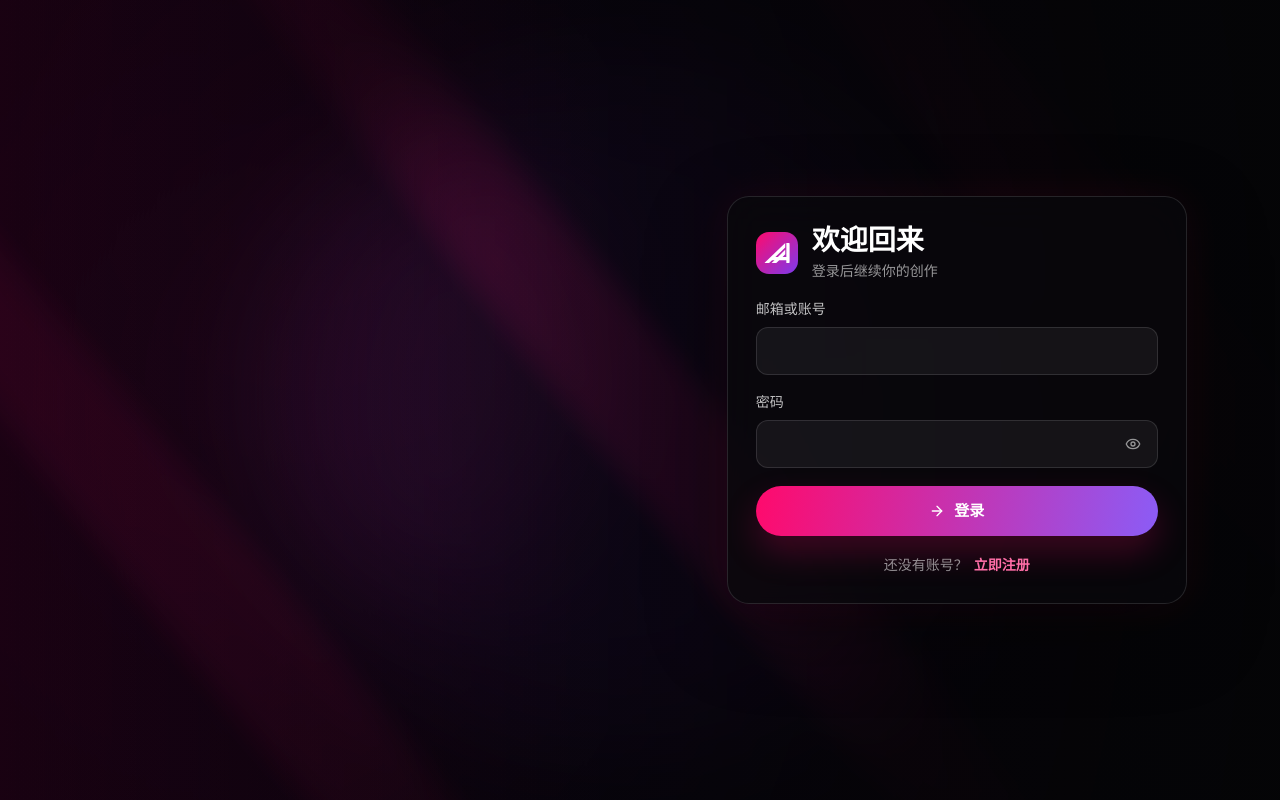
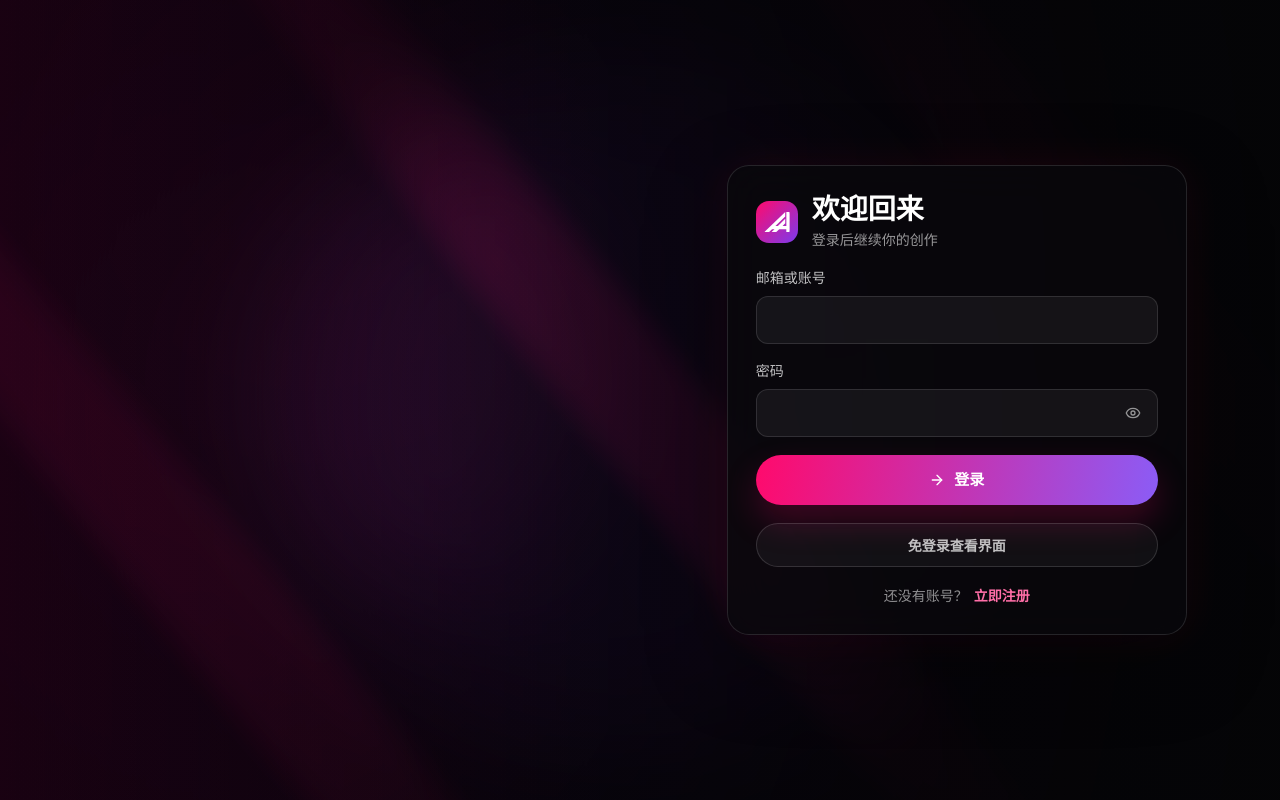
Before and after one commit to jike072-collab/new-jiemian, a Next.js app: page /login in a window 1280 px wide. Built offline with nearby package versions, Linux system fonts and the light colour scheme; no server answers.

Commit message:
ui(auth): add 3107 guest preview entry

```diff
--- a/src/app/globals.css
+++ b/src/app/globals.css
@@ -1613,6 +1613,7 @@
 
   .auth-password__toggle:focus-visible,
   .auth-submit:focus-visible,
+  .auth-guest-link:focus-visible,
   .auth-switch a:focus-visible {
     outline: 2px solid rgba(255, 10, 108, 0.86);
     outline-offset: 2px;
@@ -1679,6 +1680,34 @@
     opacity: 0.72;
   }
 
+  .auth-guest-link {
+    position: relative;
+    z-index: 1;
+    display: inline-flex;
+    height: 44px;
+    align-items: center;
+    justify-content: center;
+    border: 1px solid rgba(255, 255, 255, 0.14);
+    border-radius: 999px;
+    background: rgba(255, 255, 255, 0.045);
+    color: rgba(255, 255, 255, 0.74);
+    font-size: 14px;
+    font-weight: 650;
+    text-decoration: none;
+    transition:
+      border-color var(--motion-fast),
+      background var(--motion-fast),
+      color var(--motion-fast),
+      transform var(--motion-instant);
+  }
+
+  .auth-guest-link:hover {
+    transform: translateY(-1px);
+    border-color: rgba(255, 10, 108, 0.42);
+    background: rgba(255, 10, 108, 0.1);
+    color: #fff;
+  }
+
   .auth-switch {
     position: relative;
     z-index: 1;
--- a/src/components/customer-login.tsx
+++ b/src/components/customer-login.tsx
@@ -280,6 +280,12 @@ export function CustomerLogin({ initialMode = "login" }: CustomerLoginProps) {
               {loading ? (isLogin ? "正在登录" : "正在注册") : success ? "已完成" : isLogin ? "登录" : "注册"}
             </button>
 
+            {isLogin ? (
+              <Link href="/?preview=1" className="auth-guest-link">
+                免登录查看界面
+              </Link>
+            ) : null}
+
             <p className="auth-switch">
               {isLogin ? "还没有账号？" : "已有账号？"}
               <Link
--- a/src/components/studio-app.tsx
+++ b/src/components/studio-app.tsx
@@ -328,6 +328,7 @@ async function jsonFetch<T>(url: string, options?: RequestInit): Promise<T> {
 
 export function StudioApp() {
   const router = useRouter();
+  const [previewMode, setPreviewMode] = useState(false);
   const [activeWorkspaceToolId, setActiveWorkspaceToolId] = useState<WorkspaceToolId>("image");
   const [providers, setProviders] = useState<EnabledProviders>({ image: [], video: [] });
   const [providersLoading, setProvidersLoading] = useState(true);
@@ -553,6 +554,10 @@ export function StudioApp() {
     await refreshSession();
   }, [refreshSession]);
 
+  useEffect(() => {
+    setPreviewMode(new URLSearchParams(window.location.search).get("preview") === "1");
+  }, []);
+
   const refreshLibrary = useCallback(async () => {
     setLibraryLoading(true);
     setLibraryError("");
@@ -1166,10 +1171,10 @@ export function StudioApp() {
   }, [checkVideoUpscaleAvailability]);
 
   useEffect(() => {
-    if (!sessionLoading && !sessionUser && !sessionError) {
+    if (!previewMode && !sessionLoading && !sessionUser && !sessionError) {
       router.replace("/login");
     }
-  }, [router, sessionError, sessionLoading, sessionUser]);
+  }, [previewMode, router, sessionError, sessionLoading, sessionUser]);
 
   const replaceVideoUpscaleFile = useCallback((files: File[]) => {
     const previous = videoUpscaleFileRef.current;
```
